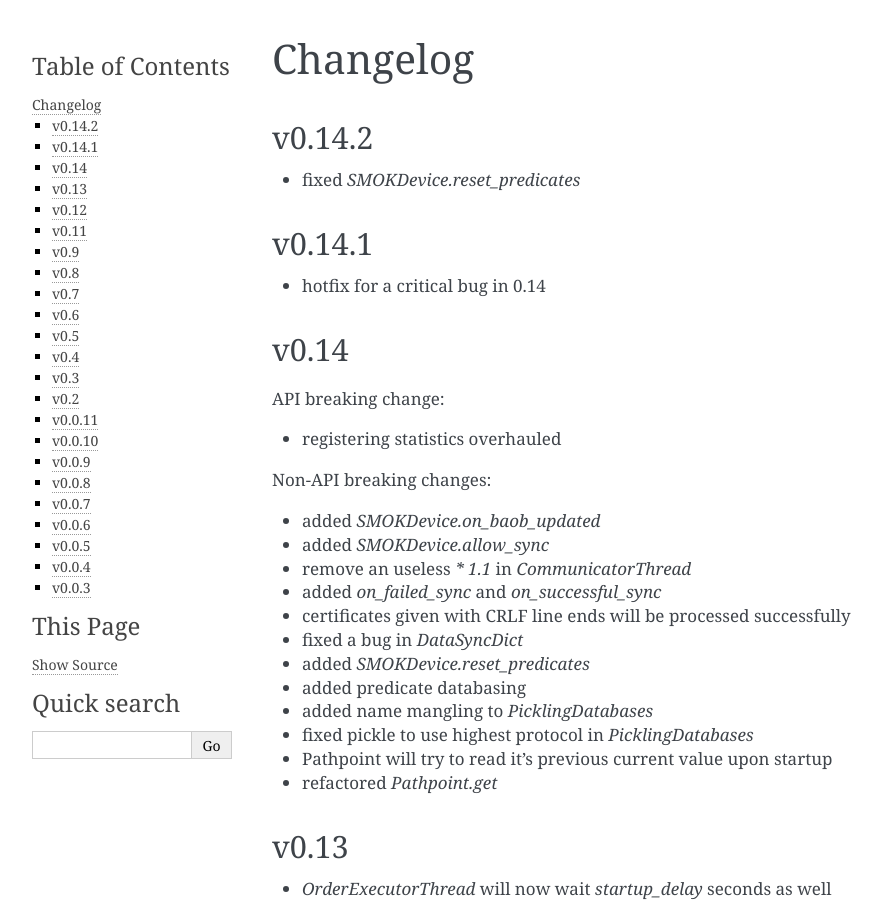
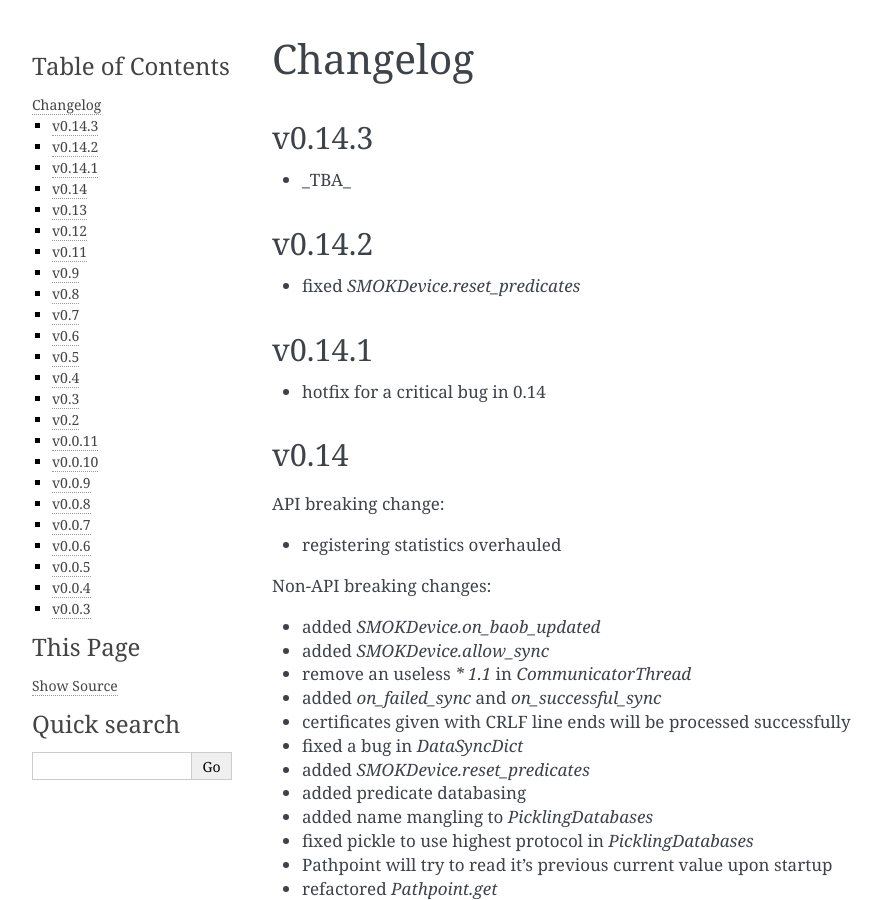
Before and after one commit to smok-serwis/smok-client, a Sphinx documentation site: the page built from docs/changelog.rst, in a window 1280 px wide and 900 px high. Shown: the whole window, without its empty margins (148-1030 px from the left). Built offline with Sphinx 7.4.7, drawn with Linux system fonts in a browser that asks for light colours.

Commit message:
ver bump

```diff
--- a/docs/changelog.rst
+++ b/docs/changelog.rst
@@ -1,5 +1,10 @@
 Changelog
 =========
+
+v0.14.3
+~~~~~~~
+
+* _TBA_
 
 v0.14.2
 ~~~~~~~
--- a/smok/__init__.py
+++ b/smok/__init__.py
@@ -1 +1 @@
-__version__ = '0.14.2'
+__version__ = '0.14.3a1'
```
